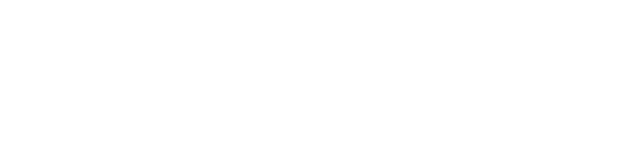
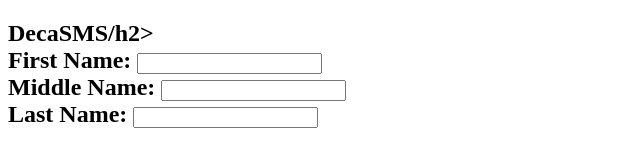
Before and after one commit to Ibrahim-Sani/studentManagementSystem, a plain HTML site: page DecaSms/index.html in a window 1280 px wide. Shown: the whole page, without its empty margins (0-640 px from the left). Drawn offline with Linux system fonts and the light colour scheme.

Commit message:
Added Name Field

```diff
--- a/DecaSms/index.html
+++ b/DecaSms/index.html
@@ -9,6 +9,10 @@
 </head>
 
 <body>
+    <h2>DecaSMS/h2>
+        <form>
+            First Name: <input type="'text"><br> Middle Name: <input type="text"><br> Last Name: <input type="text"><br>
+        </form>
 
 </body>
 
```
